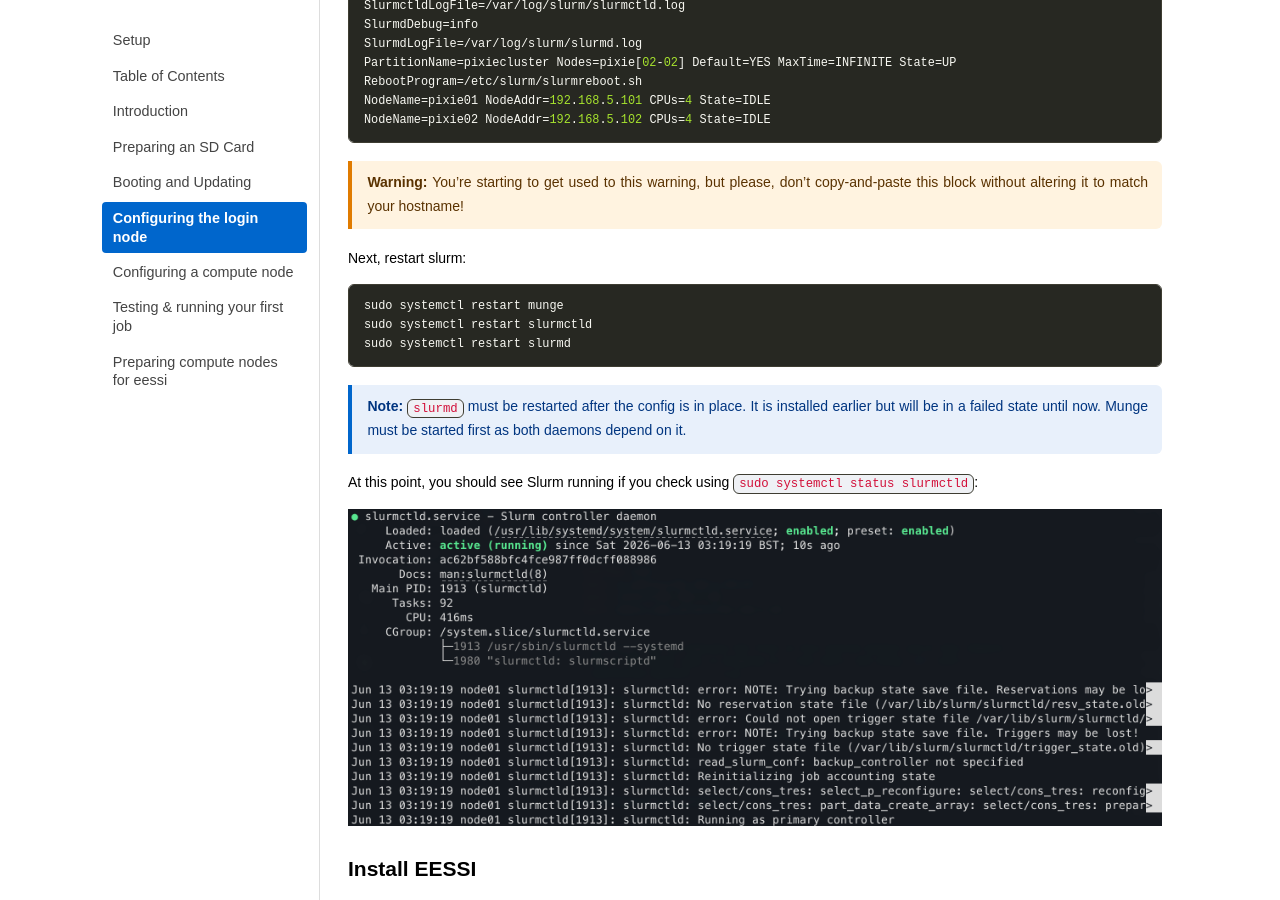
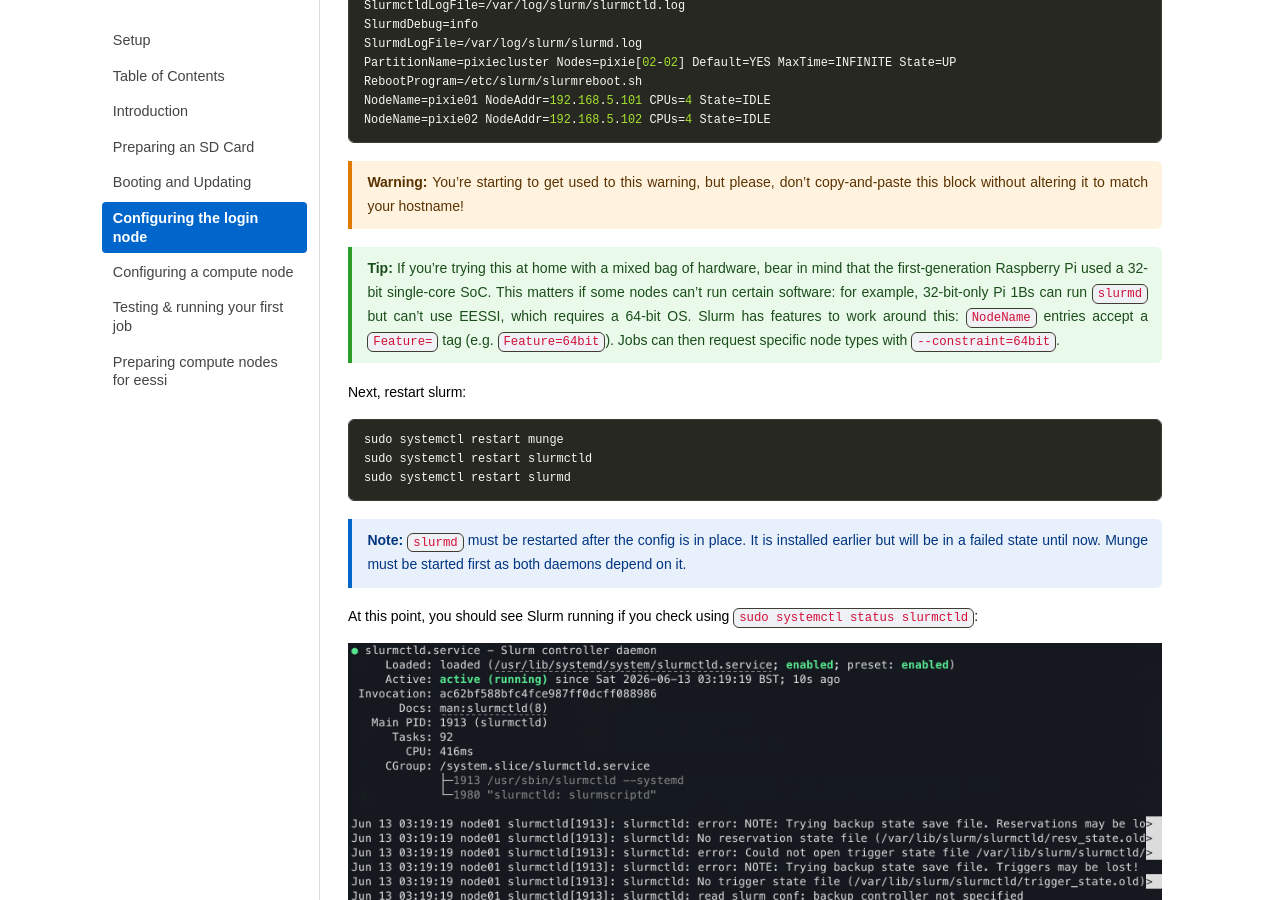
Before and after one commit to carpentriesoffline/Building_a_miniHPC_for_Training, a Jekyll site: the page built from 04-configurationLogin.md, in a window 1280 px wide and 900 px high, scrolled down 7666 px. Built offline with Jekyll 4.4.1, drawn with Linux system fonts in a browser that asks for light colours.

Commit message:
Add a tip box on older Pi models and their CPU features

````diff
--- a/04-configurationLogin.md
+++ b/04-configurationLogin.md
@@ -237,7 +237,8 @@ dhcp-option=6,192.168.5.101 # DNS server
 dhcp-host=b8:27:eb:6e:7d:6d,192.168.5.102 # compute node assignment
 ```
 
-> **Warning:** Don't copy-and-paste this block without altering it to match your MAC address!
+> **Warning:** Don't copy-and-paste this block without altering it to match
+> your MAC address!
 
 > **Note:** If you add more compute nodes, add one `dhcp-host` line per node,
 > incrementing the IP each time:
@@ -394,6 +395,14 @@ NodeName=pixie02 NodeAddr=192.168.5.102 CPUs=4 State=IDLE
 > **Warning:** You're starting to get used to this warning, but please,
 > don't copy-and-paste this block without altering it to match your hostname!
 
+> **Tip:** If you're trying this at home with a mixed bag of hardware, bear in
+> mind that the first-generation Raspberry Pi used a 32-bit single-core SoC.
+> This matters if some nodes can't run certain software: for example,
+> 32-bit-only Pi 1Bs can run `slurmd` but can't use EESSI, which requires a
+> 64-bit OS. Slurm has features to work around this: `NodeName` entries accept
+> a `Feature=` tag (e.g.  `Feature=64bit`). Jobs can then request specific node
+> types with `--constraint=64bit`.
+
 Next, restart slurm:
 
 ```bash
````
